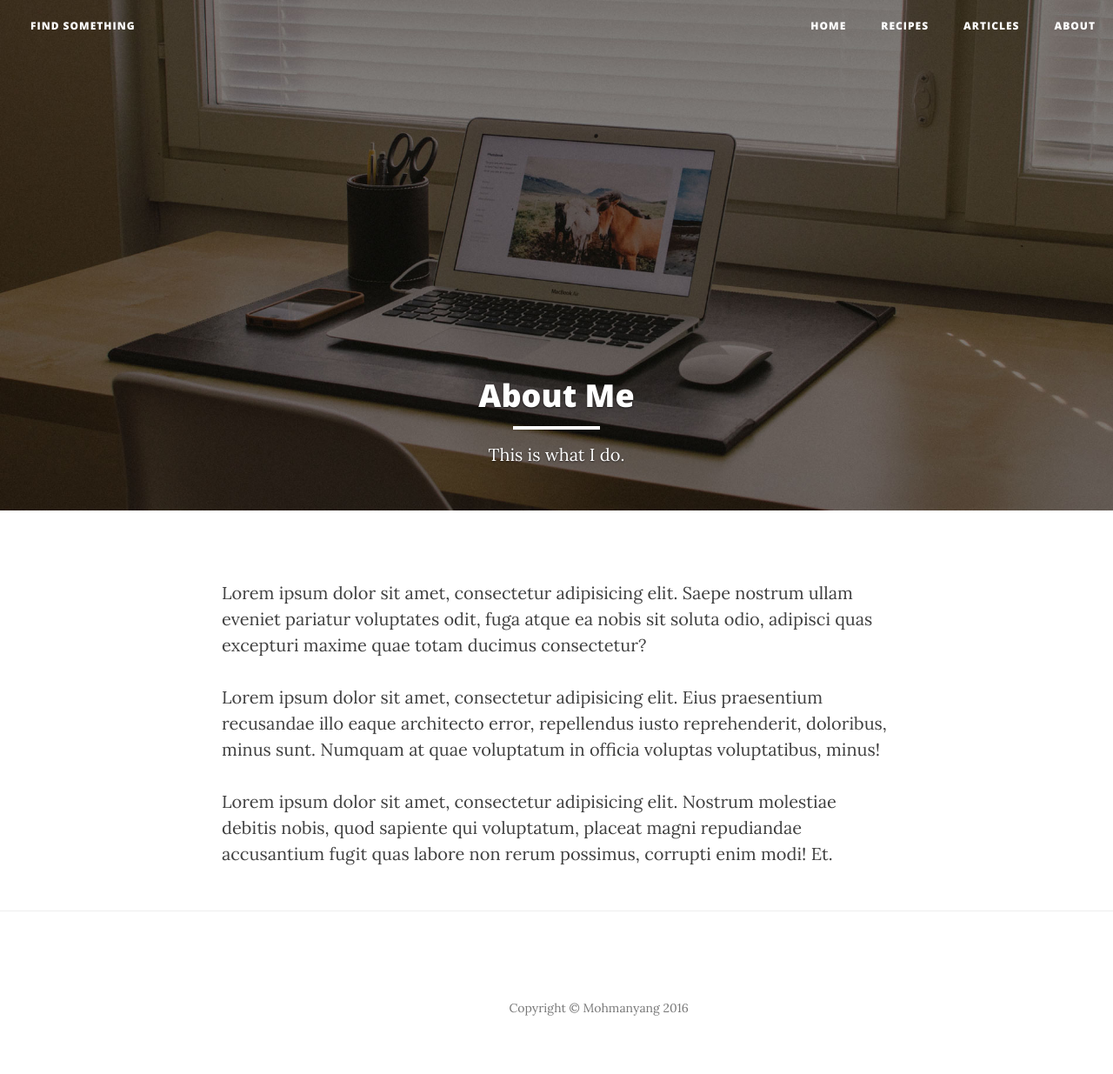
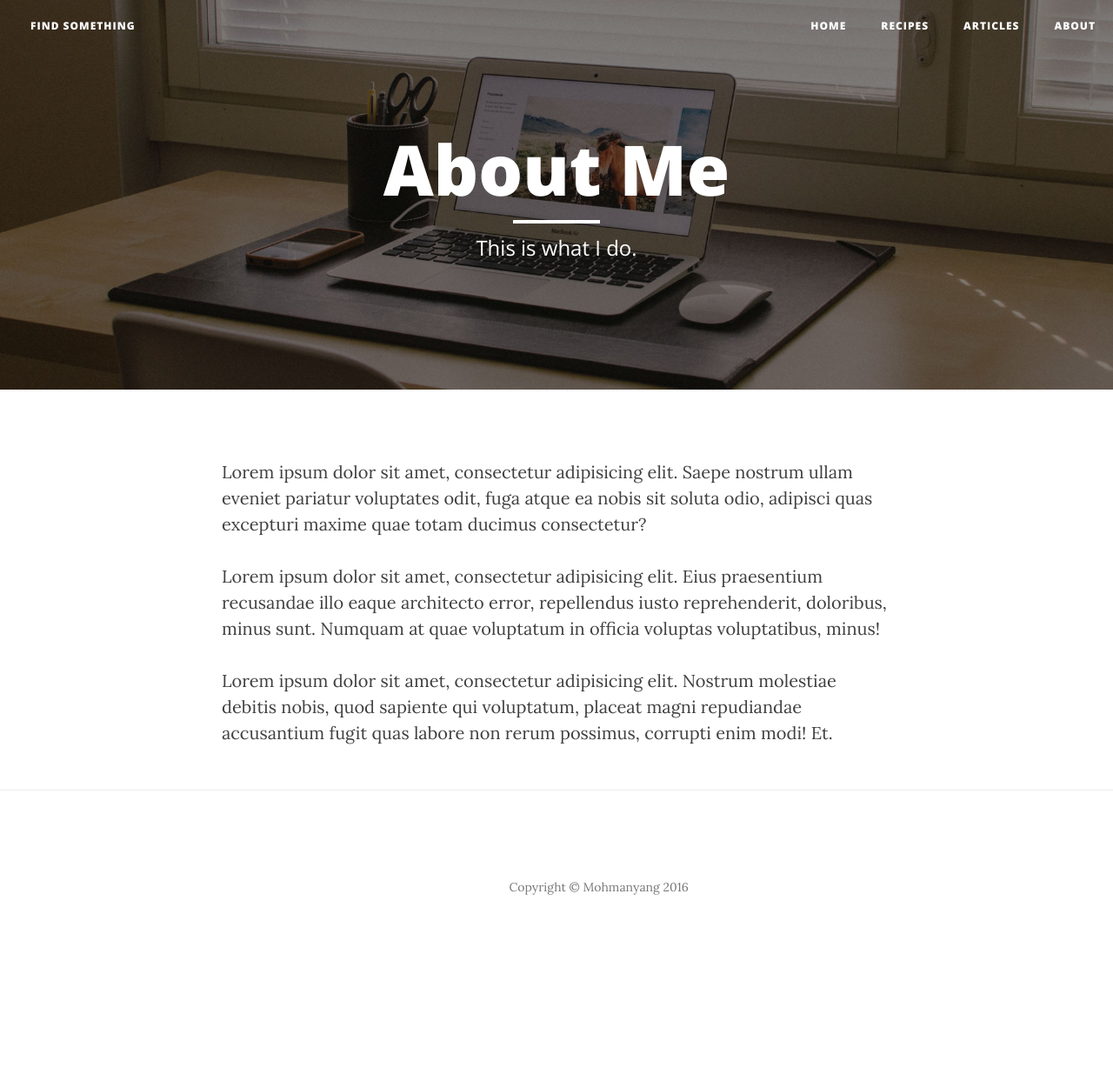
Before and after one commit to LaVillaine/LaVillaine.github.io, a Jekyll site: the page built from about.html, in a window 1280 px wide. Shown: the whole page at 87% size. Built offline with Jekyll 4.4.1, drawn with Linux system fonts in a browser that asks for light colours; nearby versions of some CDN libraries; after the commit the page ends 1096 px from its top, so only the background shows below that.

Commit message:
changed site-header

```diff
--- a/_includes/site-header.html
+++ b/_includes/site-header.html
@@ -1,4 +1,4 @@
-<!-- Page Header -->
+<!-- Page Header >
 	<div id="myCarousel" class="carousel slide">
 		<div class="carousel-inner">
 			<div class="item active header-offset">
@@ -26,7 +26,33 @@
 				</div>
 			</div>
 		</div>
-    </div>
+    </-->
+
+	<header class="intro-header" style="background-image: url('{% if page.image %}{{site.url}}{{page.image}}{% else %}{{site.url}}/img/default-bg.jpg{% endif %}')">
+        <div class="container">
+            <div class="row">
+                <div class="col-lg-8 col-lg-offset-2 col-md-10 col-md-offset-1">
+                    <div class="site-heading">
+                        <h1>
+						    {% if page.siteHeading %}
+								{{page.siteHeading}}
+							{% else %}
+								No Site Heading Provided
+							{% endif %}
+						</h1>
+                        <hr class="small">
+                        <span class="subheading">
+							{% if page.subHeading %}
+								{{page.subHeading}}
+							{% else %}
+								No Subheading Provided
+							{% endif %}
+						</span>
+                    </div>
+                </div>
+            </div>
+        </div>
+    </header>
 	<!--/header--><!--header class="intro-header" style="background-image: url('{% if page.image %}{{site.url}}{{page.image}}{% else %}{{site.url}}/img/default-bg.jpg{% endif %}')">
 
             <div class="row"><div class="col-lg-8 col-lg-offset-2 col-md-10 col-md-offset-1 text-center" style="position: absolute;top: 20%"-->
```
